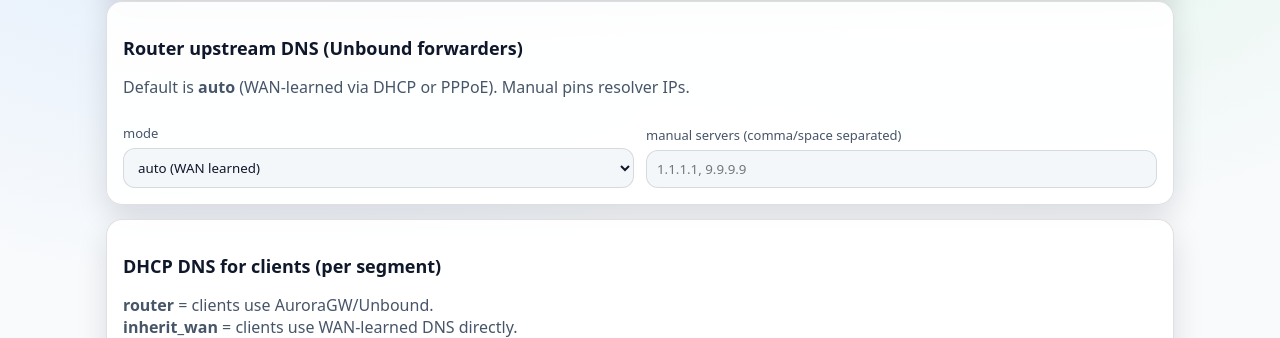
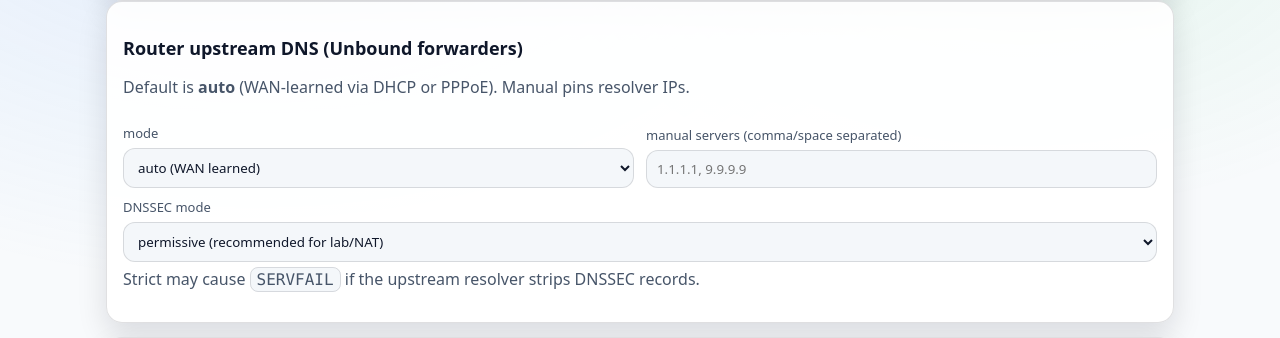
Before and after one commit to maha-raj/AuroraGW, a FastAPI app: template web/templates/dns.html in a window 1280 px wide. Shown: the part 194-532 px from the top of the page. Run offline with FastAPI, Linux system fonts and the light colour scheme; the template is opened without the code that fills it, so the values that code supplies are empty; parts of the project's set-up code (start-up, migrations or seed data) failed here and were passed over.

Commit message:
DNS: add DNSSEC mode toggle

```diff
--- a/web/app.py
+++ b/web/app.py
@@ -738,6 +738,9 @@ def dns_get(request: Request):
     up_mode = (upstream.get("mode") or "auto").strip().lower()
     up_servers = upstream.get("servers") or []
     up_servers_text = ", ".join([str(x) for x in up_servers])
+    dnssec_mode = (dns.get("dnssec_mode") or "permissive").strip().lower()
+    if dnssec_mode not in ("permissive", "strict"):
+        dnssec_mode = "permissive"
 
     seg_rows = []
     for seg in (cfg.get("segments") or []):
@@ -755,13 +758,18 @@ def dns_get(request: Request):
             }
         )
 
-    return render(request, "dns.html", {"up_mode": up_mode, "up_servers": up_servers_text, "segments": seg_rows})
+    return render(
+        request,
+        "dns.html",
+        {"up_mode": up_mode, "up_servers": up_servers_text, "dnssec_mode": dnssec_mode, "segments": seg_rows},
+    )
 
 @app.post("/dns")
 def dns_post(
     request: Request,
     upstream_mode: str = Form("auto"),
     upstream_servers: str = Form(""),
+    dnssec_mode: str = Form("permissive"),
     seg_id: List[str] = Form([]),
     seg_dns_mode: List[str] = Form([]),
     seg_dns_servers: List[str] = Form([]),
@@ -777,6 +785,11 @@ def dns_post(
         upstream_mode = "auto"
     cfg["services"]["dns"]["upstream"]["mode"] = upstream_mode
     cfg["services"]["dns"]["upstream"]["servers"] = parse_dns_list(upstream_servers) if upstream_mode == "manual" else []
+
+    dnssec_mode = (dnssec_mode or "permissive").strip().lower()
+    if dnssec_mode not in ("permissive", "strict"):
+        dnssec_mode = "permissive"
+    cfg["services"]["dns"]["dnssec_mode"] = dnssec_mode
 
     by_id = {str(s.get("id")): s for s in (cfg.get("segments") or [])}
     for i, sid in enumerate(seg_id):
--- a/web/templates/dns.html
+++ b/web/templates/dns.html
@@ -23,6 +23,18 @@
         <div class="col">
           <label>manual servers (comma/space separated)</label>
           <input type="text" name="upstream_servers" value="{{ up_servers }}" placeholder="1.1.1.1, 9.9.9.9" />
+        </div>
+      </div>
+      <div class="row">
+        <div class="col">
+          <label>DNSSEC mode</label>
+          <select name="dnssec_mode">
+            <option value="permissive" {% if dnssec_mode == "permissive" %}selected{% endif %}>permissive (recommended for lab/NAT)</option>
+            <option value="strict" {% if dnssec_mode == "strict" %}selected{% endif %}>strict</option>
+          </select>
+          <p class="muted" style="margin-top: 6px;">
+            Strict may cause <code>SERVFAIL</code> if the upstream resolver strips DNSSEC records.
+          </p>
         </div>
       </div>
     </div>
```
Also changed, not shown: auroragd/auroragd.py (+12 -4 lines), config/schema.json (+7 -0 lines), docs/VMWARE_LAB.md (+15 -0 lines), 2 other files.
